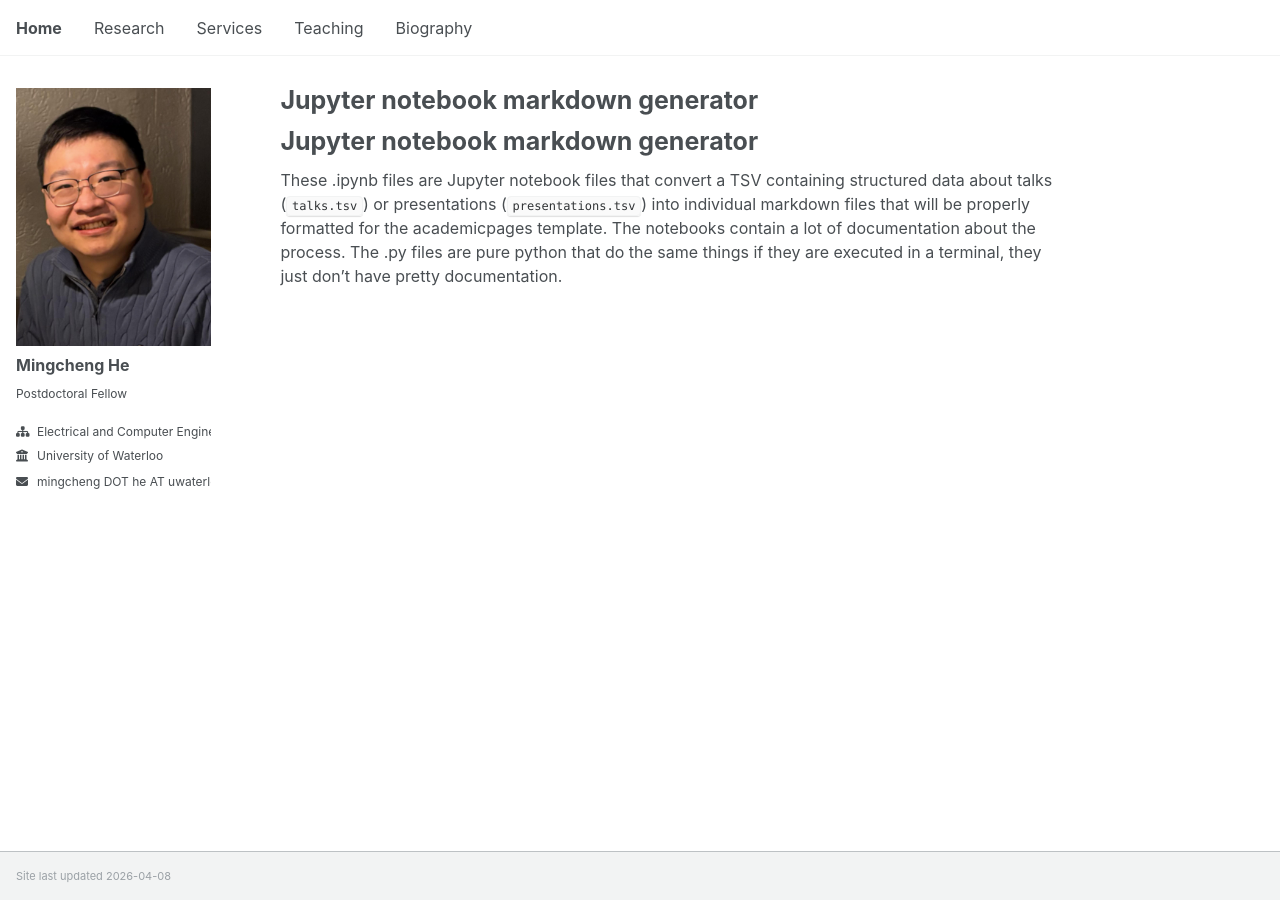
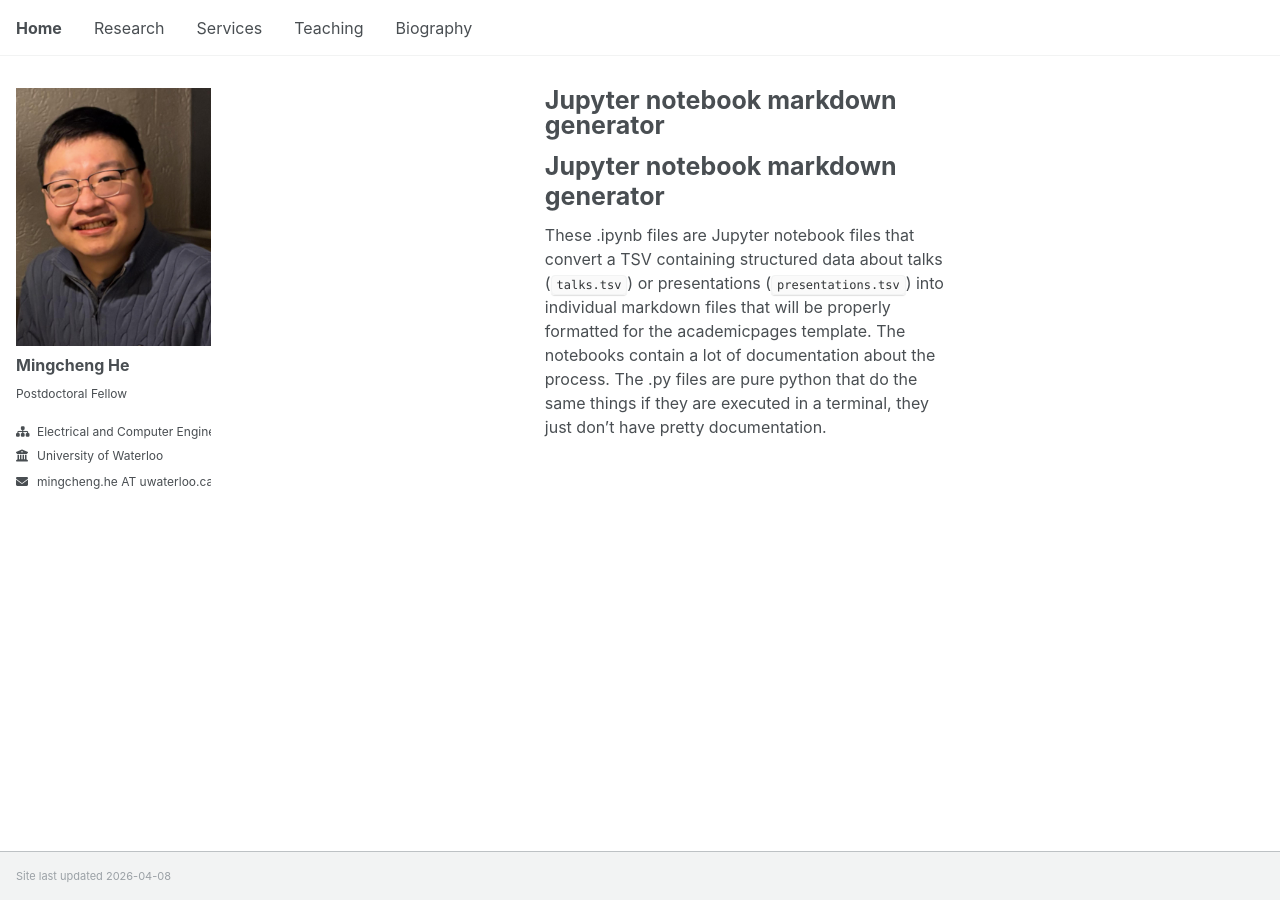
Before and after one commit to mingcheng-he/mingcheng-he.github.io, a Jekyll site: the page built from markdown_generator/readme.md, in a window 1280 px wide. Built offline with Jekyll 4.4.1, drawn with Linux system fonts in a browser that asks for light colours; our own code applies the rules of GitHub Pages for plain Markdown files; a script that is not in the unit is left out.

Commit message:
Apr. 8, 2026

```diff
--- a/_config.yml
+++ b/_config.yml
@@ -30,7 +30,7 @@ author:
   department       : "Electrical and Computer Engineering"
   employer         : "University of Waterloo"
   uri              : # URL
-  email            : "mingcheng DOT he AT uwaterloo DOT ca"
+  email            : "mingcheng.he AT uwaterloo.ca"
 
   # Academic websites
   academia         : # URL
--- a/_sass/layout/_page.scss
+++ b/_sass/layout/_page.scss
@@ -18,9 +18,9 @@
 
 .page {
   @include breakpoint($large) {
-    @include span(10 of 12 last);
-    @include prefix(0.5 of 12);
-    @include suffix(2 of 12);
+    @include span(8 of 12 last);
+    @include prefix(1 of 12);
+    @include suffix(3 of 12);
   }
 
   .page__inner-wrap {
```
Also changed, not shown: images/apple-touch-icon-180x180.png (deleted), images/homepage.ico (renamed from images/favicon.ico), images/homepage.png, images/homepage.svg (deleted).
